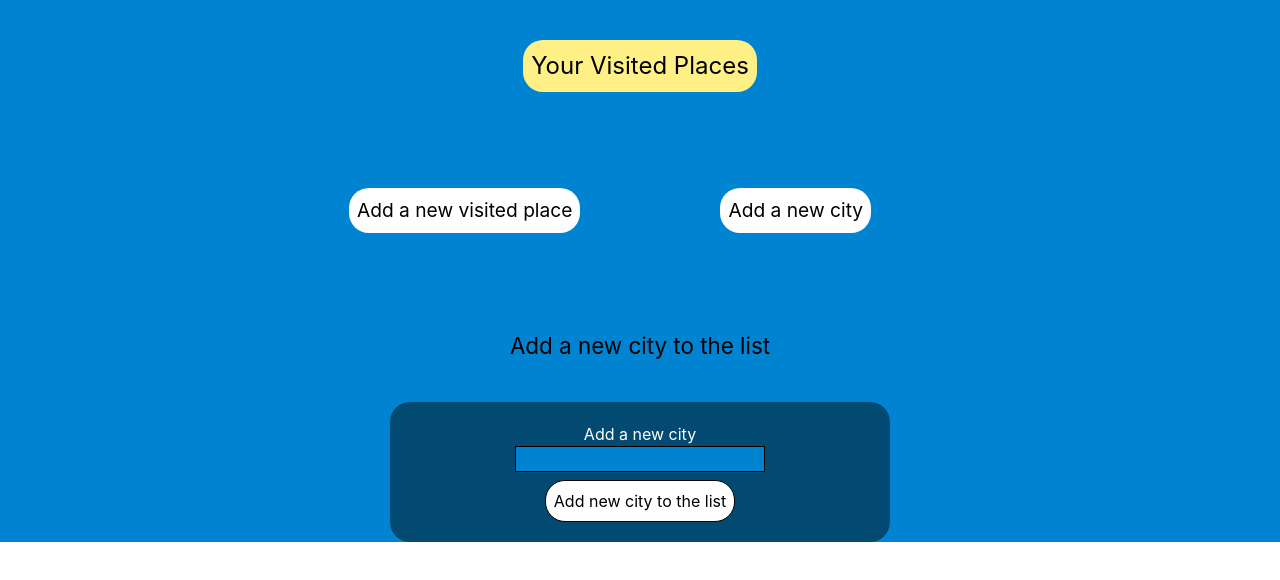
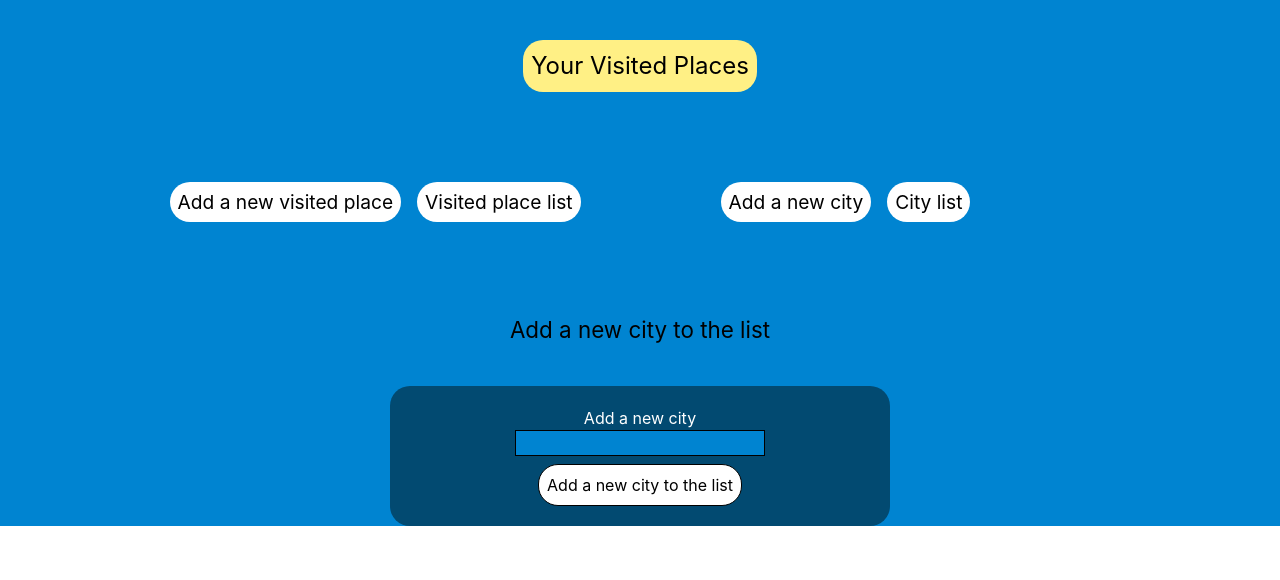
Before and after one commit to ArBa-dev-J/VisitedPlaces, a React (Vite) app in the folder front/: page /newCity in a window 1280 px wide. Shown: the top 580 px of the page. Built offline with nearby package versions, Linux system fonts and the light colour scheme.

Commit message:
add 3 new links to the nav, chnage the nav design slightly

```diff
--- a/front/src/App.jsx
+++ b/front/src/App.jsx
@@ -1,5 +1,6 @@
 import Dashboard from "./components/pages/Dashboard";
 import NewCityForm from "./components/forms/newCity/NewCityForm";
+import CityListPage from "./components/Lists/CityList/cityListPage";
 import { Routes, Route } from "react-router";
 
 
@@ -15,6 +16,9 @@ function App() {
         {/* Form routes */}
         <Route path="/newCity" element={<NewCityForm />} />
 
+        {/* List routes */}
+        <Route path="/cityList" element={<CityListPage/>}/>
+
 
       </Routes>
       </main>
--- /dev/null
+++ b/front/src/components/Lists/CityList/cityListPage.jsx
@@ -0,0 +1,8 @@
+function CityListPage(){
+    return (
+        <>
+        </>
+    );
+}
+
+export default CityListPage;
--- a/front/src/components/PageHeader.jsx
+++ b/front/src/components/PageHeader.jsx
@@ -6,14 +6,26 @@ function PageHeader() {
             <header className='flex flex-col items-center pt-10 '>
                 <Link to="/"><h1 className='bg-yellow-200 text-center hover:bg-yellow-300 p-2 rounded-[20px] text-[1.5rem]'>Your Visited Places</h1></Link>
 
-                <nav className='mt-20 gap-20 flex justify-center  py-4'>
-                    <Link className='p-2 relative right-15 bg-white hover:bg-gray-200 rounded-[20px] text-[1.2rem]'>
-                        Add a new visited place
-                    </Link>
+                <nav className='mt-20 flex justify-center  py-4'>
+                    <div className='relative right-20'>
+                        <Link className='mr-2 p-2 relative right-15 bg-white hover:bg-gray-200 rounded-[20px] text-[1.2rem]'>
+                            Add a new visited place
+                        </Link>
 
-                    <Link to="/newCity" className='p-2 bg-white hover:bg-gray-200 rounded-[20px] text-[1.2rem]'>
-                        Add a new city
-                    </Link>
+                        <Link className='ml-2 p-2 relative right-15 bg-white hover:bg-gray-200 rounded-[20px] text-[1.2rem]'>
+                            Visited place list
+                        </Link>
+                    </div>
+
+                    <div>
+                        <Link to="/newCity" className='mr-2 p-2 bg-white hover:bg-gray-200 rounded-[20px] text-[1.2rem]'>
+                            Add a new city
+                        </Link>
+
+                        <Link to="/cityList" className='ml-2 p-2 bg-white hover:bg-gray-200 rounded-[20px] text-[1.2rem]'>
+                            City list
+                        </Link>
+                    </div>
                 </nav>
             </header>
         </>
--- a/front/src/components/forms/newCity/NewCityFormInputs.jsx
+++ b/front/src/components/forms/newCity/NewCityFormInputs.jsx
@@ -38,7 +38,7 @@ function NewCityFormInputs() {
                 {errors.name && <p className="text-red-500">This field must be populated</p> || <p  className="text-red-500">{serverError}</p>}
                 <p className="text-green-500 text-[1rem]">{success}</p>
 
-                <input type="submit" value="Add new city to the list" className="border mt-2 rounded-[20px] p-2 cursor-pointer  bg-white hover:bg-gray-200 " />
+                <input type="submit" value="Add a new city to the list" className="border mt-2 rounded-[20px] p-2 cursor-pointer  bg-white hover:bg-gray-200 " />
 
             </form>
 
```
